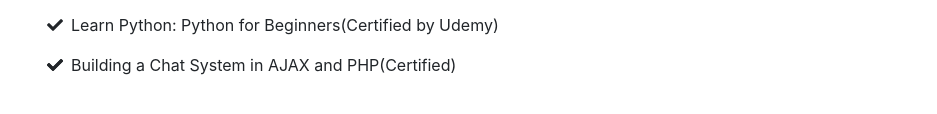
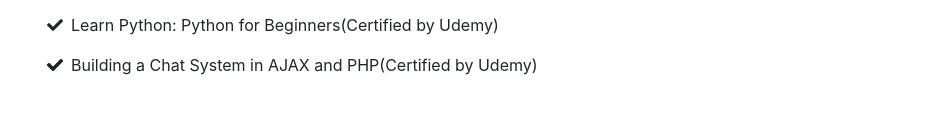
Before and after one commit to khaledmohammedsaifuddin/Profile, a website with bundled scripts: page index.html in a window 1280 px wide. Shown: the part 5446-5560 px from the top of the page, without its empty margins (289-1226 px from the left). Built offline with nearby package versions, Linux system fonts and the light colour scheme; a web font is replaced by a local one.

Commit message:
updated
updated

```diff
--- a/index.html
+++ b/index.html
@@ -293,7 +293,7 @@
 <li><i class="fa-li fa fa-check"></i>
   <li><i class="fa-li fa fa-check"></i>
 
-<p>Building a Chat System in AJAX and PHP(Certified)</p></li>
+<p>Building a Chat System in AJAX and PHP(Certified by Udemy)</p></li>
 
 </ul>
 
```
